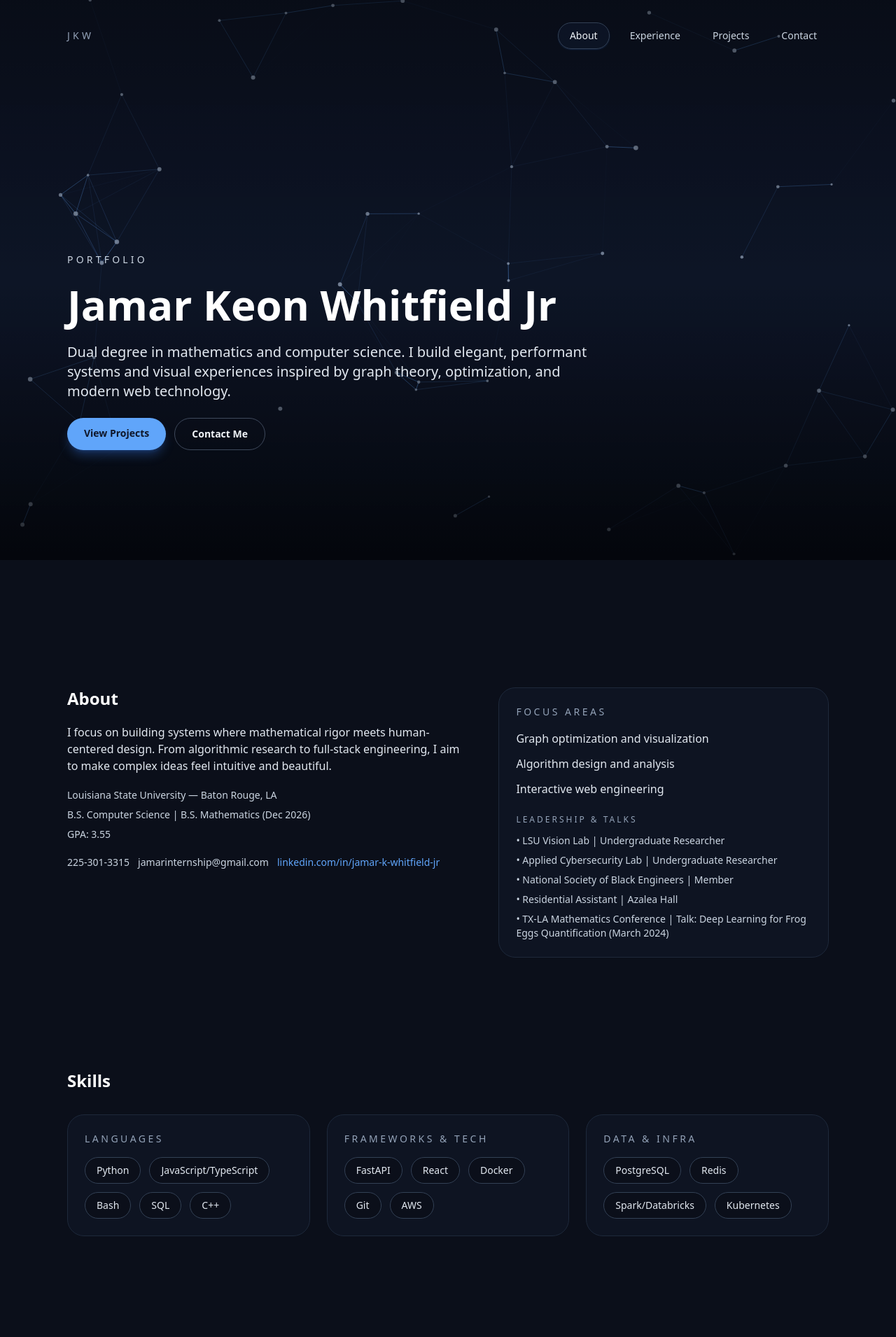
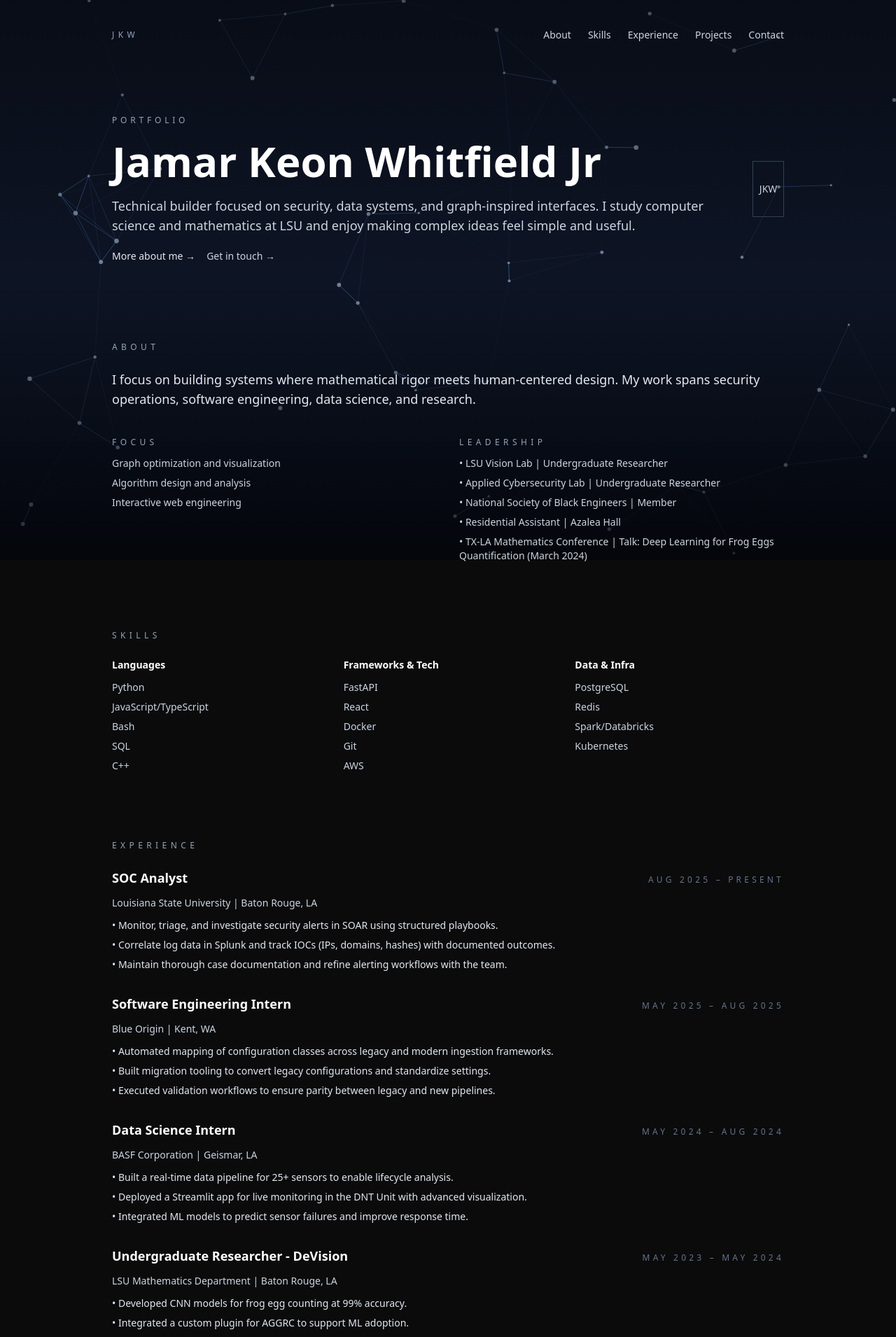
Before and after one commit to JamarWhitfield/portfolio-site, a Next.js app: page / in a window 1280 px wide. Shown: the top 1910 px of the page at 70% size. Built offline with nearby package versions, Linux system fonts and the light colour scheme.

Commit message:
Removed About Me Information

```diff
--- a/src/app/page.tsx
+++ b/src/app/page.tsx
@@ -109,106 +109,60 @@ export default function Home() {
 
   return (
     <main className="relative">
-      <header className="mx-auto w-full max-w-6xl px-8 py-8">
-        <nav className="flex items-center justify-between">
-          <span className="text-sm uppercase tracking-[0.3em] text-slate-400">JKW</span>
-          <div className="flex items-center gap-3 text-sm">
-            <a
-              href="#about"
-              className="group relative overflow-hidden rounded-full border border-slate-700 bg-slate-900/70 px-4 py-2 text-slate-100 shadow-sm shadow-blue-500/20 transition hover:-translate-y-0.5 hover:border-slate-500"
-            >
-              <span className="relative z-10">About</span>
-              <span className="absolute inset-0 -z-0 bg-gradient-to-r from-accent/30 via-transparent to-accent-2/30 opacity-0 transition group-hover:opacity-100" />
-            </a>
-            <a
-              href="#experience"
-              className="rounded-full border border-transparent px-4 py-2 text-slate-300 transition hover:border-slate-700 hover:text-white"
-            >
-              Experience
-            </a>
-            <a
-              href="#projects"
-              className="rounded-full border border-transparent px-4 py-2 text-slate-300 transition hover:border-slate-700 hover:text-white"
-            >
-              Projects
-            </a>
-            <a
-              href="#contact"
-              className="rounded-full border border-transparent px-4 py-2 text-slate-300 transition hover:border-slate-700 hover:text-white"
-            >
-              Contact
-            </a>
+      <header className="mx-auto w-full max-w-5xl px-8 py-10">
+        <nav className="flex flex-wrap items-center justify-between gap-4 text-sm text-slate-300">
+          <span className="text-xs uppercase tracking-[0.45em] text-slate-400">JKW</span>
+          <div className="flex flex-wrap items-center gap-6">
+            <a href="#about" className="transition hover:text-white">About</a>
+            <a href="#skills" className="transition hover:text-white">Skills</a>
+            <a href="#experience" className="transition hover:text-white">Experience</a>
+            <a href="#projects" className="transition hover:text-white">Projects</a>
+            <a href="#contact" className="transition hover:text-white">Contact</a>
           </div>
         </nav>
       </header>
-      <section className="mx-auto flex min-h-screen w-full max-w-6xl flex-col justify-center px-8 py-24">
-        <div className="max-w-3xl space-y-6">
-          <p className="text-sm uppercase tracking-[0.3em] text-slate-300">
-            Portfolio
-          </p>
+
+      <section className="mx-auto w-full max-w-5xl px-8 py-16">
+        <div className="flex flex-col-reverse items-start justify-between gap-10 md:flex-row md:items-center">
+          <div className="space-y-5">
+            <p className="text-xs uppercase tracking-[0.4em] text-slate-400">Portfolio</p>
             <h1 className="text-4xl font-semibold leading-tight text-white sm:text-6xl">
               Jamar Keon Whitfield Jr
             </h1>
-          <p className="text-lg text-slate-200 sm:text-xl">
-            Dual degree in mathematics and computer science. I build elegant, performant
-            systems and visual experiences inspired by graph theory, optimization, and
-            modern web technology.
+            <p className="text-lg text-slate-300">
+              Technical builder focused on security, data systems, and graph-inspired interfaces.
+              I study computer science and mathematics at LSU and enjoy making complex ideas
+              feel simple and useful.
             </p>
-          <div className="flex flex-wrap gap-3">
-            <a
-              href="#projects"
-              className="rounded-full bg-accent px-6 py-3 text-sm font-semibold text-slate-900 shadow-lg shadow-blue-500/30"
-            >
-              View Projects
-            </a>
-            <a
-              href="#contact"
-              className="rounded-full border border-slate-500/60 px-6 py-3 text-sm font-semibold text-slate-100"
-            >
-              Contact Me
-            </a>
+            <div className="flex flex-wrap items-center gap-4 text-sm text-slate-300">
+              <a href="#about" className="text-accent transition hover:text-white">More about me →</a>
+              <a href="#contact" className="transition hover:text-white">Get in touch →</a>
+            </div>
+          </div>
+          <div className="flex h-20 w-20 items-center justify-center border border-slate-700 text-sm text-slate-300">
+            JKW
           </div>
         </div>
       </section>
 
-      <section id="about" className="mx-auto w-full max-w-6xl px-8 py-20">
-        <div className="grid gap-10 md:grid-cols-[1.1fr_0.9fr]">
-          <div className="space-y-5">
-            <h2 className="text-2xl font-semibold">About</h2>
-            <p className="text-slate-200">
-              I focus on building systems where mathematical rigor meets human-centered
-              design. From algorithmic research to full-stack engineering, I aim to make
-              complex ideas feel intuitive and beautiful.
+      <section id="about" className="mx-auto w-full max-w-5xl px-8 py-12">
+        <h2 className="text-xs uppercase tracking-[0.45em] text-slate-400">About</h2>
+        <div className="mt-6 space-y-6 text-slate-200">
+          <p className="text-lg">
+            I focus on building systems where mathematical rigor meets human-centered design.
+            My work spans security operations, software engineering, data science, and research.
           </p>
-            <div className="space-y-2 text-sm text-slate-300">
-              <p>Louisiana State University — Baton Rouge, LA</p>
-              <p>B.S. Computer Science | B.S. Mathematics (Dec 2026)</p>
-              <p>GPA: 3.55</p>
-            </div>
-            <div className="flex flex-wrap gap-3 text-sm text-slate-300">
-              <span>225-301-3315</span>
-              <span>jamarinternship@gmail.com</span>
-              <a
-                href="https://www.linkedin.com/in/jamar-k-whitfield-jr/"
-                className="text-accent hover:text-white"
-              >
-                linkedin.com/in/jamar-k-whitfield-jr
-              </a>
-            </div>
-          </div>
-          <div className="rounded-3xl border border-slate-800 bg-surface-2/70 p-6">
-            <h3 className="text-sm uppercase tracking-[0.25em] text-slate-400">
-              Focus Areas
-            </h3>
-            <ul className="mt-4 space-y-3 text-slate-200">
+          <div className="grid gap-8 pt-4 md:grid-cols-2">
+            <div className="text-sm text-slate-300">
+              <p className="text-xs uppercase tracking-[0.45em] text-slate-400">Focus</p>
+              <ul className="mt-3 space-y-2">
                 <li>Graph optimization and visualization</li>
                 <li>Algorithm design and analysis</li>
                 <li>Interactive web engineering</li>
               </ul>
-            <div className="mt-6 text-sm text-slate-300">
-              <p className="text-xs uppercase tracking-[0.25em] text-slate-400">
-                Leadership & Talks
-              </p>
+            </div>
+            <div className="text-sm text-slate-300">
+              <p className="text-xs uppercase tracking-[0.45em] text-slate-400">Leadership</p>
               <ul className="mt-3 space-y-2">
                 {leadership.map((item) => (
                   <li key={item}>• {item}</li>
@@ -219,65 +173,49 @@ export default function Home() {
         </div>
       </section>
 
-      <section className="mx-auto w-full max-w-6xl px-8 py-20">
-        <h2 className="text-2xl font-semibold">Skills</h2>
-        <div className="mt-8 grid gap-6 md:grid-cols-3">
-          <div className="rounded-3xl border border-slate-800 bg-surface-2/70 p-6">
-            <h3 className="text-sm uppercase tracking-[0.25em] text-slate-400">Languages</h3>
-            <div className="mt-4 flex flex-wrap gap-3">
+      <section id="skills" className="mx-auto w-full max-w-5xl px-8 py-12">
+        <h2 className="text-xs uppercase tracking-[0.45em] text-slate-400">Skills</h2>
+        <div className="mt-6 grid gap-8 md:grid-cols-3">
+          <div>
+            <h3 className="text-sm font-semibold text-white">Languages</h3>
+            <ul className="mt-3 space-y-2 text-sm text-slate-300">
               {skills.languages.map((skill) => (
-                <span
-                  key={skill}
-                  className="rounded-full border border-slate-700 bg-surface px-4 py-2 text-sm text-slate-200"
-                >
-                  {skill}
-                </span>
+                <li key={skill}>{skill}</li>
               ))}
+            </ul>
           </div>
+          <div>
+            <h3 className="text-sm font-semibold text-white">Frameworks & Tech</h3>
+            <ul className="mt-3 space-y-2 text-sm text-slate-300">
+              {skills.frameworks.map((skill) => (
+                <li key={skill}>{skill}</li>
+              ))}
+            </ul>
           </div>
-          <div className="rounded-3xl border border-slate-800 bg-surface-2/70 p-6">
-            <h3 className="text-sm uppercase tracking-[0.25em] text-slate-400">Frameworks & Tech</h3>
-            <div className="mt-4 flex flex-wrap gap-3">
-              {skills.frameworks.map((skill) => (
-                <span
-                  key={skill}
-                  className="rounded-full border border-slate-700 bg-surface px-4 py-2 text-sm text-slate-200"
-                >
-                  {skill}
-                </span>
+          <div>
+            <h3 className="text-sm font-semibold text-white">Data & Infra</h3>
+            <ul className="mt-3 space-y-2 text-sm text-slate-300">
+              {skills.data.map((skill) => (
+                <li key={skill}>{skill}</li>
               ))}
-            </div>
-          </div>
-          <div className="rounded-3xl border border-slate-800 bg-surface-2/70 p-6">
-            <h3 className="text-sm uppercase tracking-[0.25em] text-slate-400">Data & Infra</h3>
-            <div className="mt-4 flex flex-wrap gap-3">
-              {skills.data.map((skill) => (
-                <span
-                  key={skill}
-                  className="rounded-full border border-slate-700 bg-surface px-4 py-2 text-sm text-slate-200"
-                >
-                  {skill}
-                </span>
-              ))}
-            </div>
+            </ul>
           </div>
         </div>
       </section>
 
-      <section id="experience" className="mx-auto w-full max-w-6xl px-8 py-20 overflow-visible">
-        <h2 className="text-3xl font-semibold">Experience</h2>
-        <div className="mt-8 -mx-8 flex gap-6 overflow-x-auto px-8 pb-6 snap-x snap-mandatory">
+      <section id="experience" className="mx-auto w-full max-w-5xl px-8 py-12">
+        <h2 className="text-xs uppercase tracking-[0.45em] text-slate-400">Experience</h2>
+        <div className="mt-6 space-y-8">
           {experience.map((item) => (
-            <article
-              key={`${item.role}-${item.org}`}
-              className="min-w-[280px] snap-start rounded-3xl border border-slate-800 bg-surface-2/70 p-6 sm:min-w-[360px] md:min-w-[420px]"
-            >
-              <p className="text-sm uppercase tracking-[0.2em] text-slate-400">
+            <article key={`${item.role}-${item.org}`} className="space-y-3">
+              <div className="flex flex-wrap items-baseline justify-between gap-2">
+                <h3 className="text-lg font-semibold text-white">{item.role}</h3>
+                <span className="text-xs uppercase tracking-[0.35em] text-slate-500">
                   {item.period}
-              </p>
-              <h3 className="mt-3 text-2xl font-semibold text-white">{item.role}</h3>
-              <p className="text-base text-slate-200">{item.org}</p>
-              <ul className="mt-4 space-y-3 text-base text-slate-200">
+                </span>
+              </div>
+              <p className="text-sm text-slate-300">{item.org}</p>
+              <ul className="space-y-2 text-sm text-slate-200">
                 {item.highlights.map((highlight) => (
                   <li key={highlight}>• {highlight}</li>
                 ))}
@@ -287,36 +225,31 @@ export default function Home() {
         </div>
       </section>
 
-      <section id="projects" className="mx-auto w-full max-w-6xl px-8 py-20">
-        <h2 className="text-2xl font-semibold">Selected Projects</h2>
-        <div className="mt-8 grid gap-6 md:grid-cols-3">
+      <section id="projects" className="mx-auto w-full max-w-5xl px-8 py-12">
+        <h2 className="text-xs uppercase tracking-[0.45em] text-slate-400">Highlighted Projects</h2>
+        <div className="mt-6 space-y-6">
           {projects.map((project) => (
-            <article
-              key={project.title}
-              className="rounded-3xl border border-slate-800 bg-surface-2/70 p-6"
-            >
+            <article key={project.title} className="space-y-2">
               <h3 className="text-lg font-semibold text-white">{project.title}</h3>
-              <p className="mt-3 text-sm text-slate-300">{project.description}</p>
-              <button className="mt-6 text-sm font-semibold text-accent">Learn more</button>
+              <p className="text-sm text-slate-300">{project.description}</p>
+              <button className="text-sm font-semibold text-accent">Learn more →</button>
             </article>
           ))}
         </div>
       </section>
 
-      <section id="contact" className="mx-auto w-full max-w-6xl px-8 py-20">
-        <div className="rounded-3xl border border-slate-800 bg-surface-2/80 p-8">
-          <div className="max-w-2xl">
-            <h2 className="text-2xl font-semibold">Contact</h2>
-            <p className="mt-3 text-slate-300">
+      <section id="contact" className="mx-auto w-full max-w-5xl px-8 py-12">
+        <h2 className="text-xs uppercase tracking-[0.45em] text-slate-400">Contact</h2>
+        <div className="mt-6 space-y-6">
+          <p className="text-lg text-slate-200">
             Send a message for collaborations, internship opportunities, or software engineering roles.
           </p>
-          </div>
-          <div className="mt-6 flex flex-wrap gap-4 text-sm text-slate-300">
+          <div className="flex flex-wrap gap-4 text-sm text-slate-300">
             <a
               href="https://www.linkedin.com/in/jamar-k-whitfield-jr/"
               target="_blank"
               rel="noreferrer"
-              className="inline-flex items-center gap-2 rounded-full border border-slate-700 bg-surface-2/70 px-4 py-2 transition hover:border-slate-500 hover:text-white"
+              className="inline-flex items-center gap-2 border border-slate-700 px-4 py-2 transition hover:border-slate-500 hover:text-white"
             >
               <svg aria-hidden="true" viewBox="0 0 24 24" className="h-4 w-4 fill-current">
                 <path d="M4.98 3.5a2.5 2.5 0 1 0 0 5 2.5 2.5 0 0 0 0-5ZM3 9h4v12H3V9Zm7 0h3.6v1.7h.05c.5-.9 1.75-1.85 3.6-1.85 3.85 0 4.55 2.4 4.55 5.55V21h-4v-5.2c0-1.25-.02-2.85-1.75-2.85-1.75 0-2 1.35-2 2.75V21h-4V9Z" />
@@ -327,7 +260,7 @@ export default function Home() {
               href="https://github.com/JamarWhitfield"
               target="_blank"
               rel="noreferrer"
-              className="inline-flex items-center gap-2 rounded-full border border-slate-700 bg-surface-2/70 px-4 py-2 transition hover:border-slate-500 hover:text-white"
+              className="inline-flex items-center gap-2 border border-slate-700 px-4 py-2 transition hover:border-slate-500 hover:text-white"
             >
               <svg aria-hidden="true" viewBox="0 0 24 24" className="h-4 w-4 fill-current">
                 <path d="M12 .5C5.65.5.5 5.65.5 12c0 5.1 3.3 9.4 7.9 10.9.6.1.8-.25.8-.6v-2.1c-3.2.7-3.9-1.4-3.9-1.4-.5-1.2-1.2-1.5-1.2-1.5-1-.7.1-.7.1-.7 1.1.1 1.7 1.2 1.7 1.2 1 .1.8 1.9 2.7 2.1.1-.8.4-1.3.7-1.6-2.6-.3-5.3-1.3-5.3-5.9 0-1.3.5-2.4 1.2-3.2-.1-.3-.5-1.5.1-3.1 0 0 1-.3 3.3 1.2 1-.3 2-.4 3-.4s2 .1 3 .4c2.3-1.5 3.3-1.2 3.3-1.2.6 1.6.2 2.8.1 3.1.8.8 1.2 1.9 1.2 3.2 0 4.6-2.8 5.6-5.4 5.9.4.4.8 1.1.8 2.2v3.2c0 .3.2.7.8.6 4.6-1.5 7.9-5.8 7.9-10.9C23.5 5.65 18.35.5 12 .5Z" />
@@ -336,7 +269,7 @@ export default function Home() {
             </a>
             <a
               href="mailto:jamarinternship@gmail.com"
-              className="inline-flex items-center gap-2 rounded-full border border-slate-700 bg-surface-2/70 px-4 py-2 transition hover:border-slate-500 hover:text-white"
+              className="inline-flex items-center gap-2 border border-slate-700 px-4 py-2 transition hover:border-slate-500 hover:text-white"
             >
               <svg aria-hidden="true" viewBox="0 0 24 24" className="h-4 w-4 fill-current">
                 <path d="M4 5h16a2 2 0 0 1 2 2v10a2 2 0 0 1-2 2H4a2 2 0 0 1-2-2V7a2 2 0 0 1 2-2Zm0 2v.5l8 5 8-5V7H4Zm16 10V9.6l-7.4 4.6a1 1 0 0 1-1.2 0L4 9.6V17h16Z" />
@@ -344,11 +277,7 @@ export default function Home() {
               Email
             </a>
           </div>
-          <form
-            ref={formRef}
-            className="mt-8 grid gap-4"
-            onSubmit={handleSubmit}
-          >
+          <form ref={formRef} className="grid gap-4" onSubmit={handleSubmit}>
             <input type="hidden" name="access_key" value="49cd1fe2-5206-46db-a18d-48362a69afe2" />
             <div className="grid gap-4 md:grid-cols-2">
               <label className="flex flex-col gap-2 text-sm text-slate-300">
@@ -356,7 +285,7 @@ export default function Home() {
                 <input
                   name="name"
                   required
-                  className="rounded-2xl border border-slate-700 bg-surface px-4 py-3 text-base text-white outline-none ring-accent/40 focus:ring"
+                  className="border border-slate-700 bg-transparent px-4 py-3 text-base text-white outline-none ring-accent/40 focus:ring"
                   placeholder="Your name"
                 />
               </label>
@@ -365,7 +294,7 @@ export default function Home() {
                 <input
                   name="subject"
                   required
-                  className="rounded-2xl border border-slate-700 bg-surface px-4 py-3 text-base text-white outline-none ring-accent/40 focus:ring"
+                  className="border border-slate-700 bg-transparent px-4 py-3 text-base text-white outline-none ring-accent/40 focus:ring"
                   placeholder="Subject"
                 />
               </label>
@@ -376,18 +305,18 @@ export default function Home() {
                 name="message"
                 required
                 rows={5}
-                className="rounded-2xl border border-slate-700 bg-surface px-4 py-3 text-base text-white outline-none ring-accent/40 focus:ring"
+                className="border border-slate-700 bg-transparent px-4 py-3 text-base text-white outline-none ring-accent/40 focus:ring"
                 placeholder="Write your message..."
               />
             </label>
             <button
               type="submit"
-              className="mt-2 w-fit rounded-full bg-accent-2 px-6 py-3 text-sm font-semibold text-slate-900 disabled:cursor-not-allowed disabled:opacity-70"
+              className="w-fit text-sm font-semibold text-accent disabled:cursor-not-allowed disabled:opacity-70"
               disabled={formStatus === "sending"}
             >
-              {formStatus === "sending" ? "Sending..." : "Send Message"}
+              {formStatus === "sending" ? "Sending..." : "Send Message →"}
             </button>
-            <p className="text-sm text-slate-300" aria-live="polite">
+            <p className="text-sm text-slate-400" aria-live="polite">
               {formStatus === "success" && "Message sent. I’ll get back to you soon."}
               {formStatus === "error" && "Something went wrong. Please try again."}
             </p>
@@ -395,8 +324,8 @@ export default function Home() {
         </div>
       </section>
 
-      <footer className="mx-auto w-full max-w-6xl px-8 pb-12 text-sm text-slate-500">
-        Built with graph-inspired motion and modern web tooling.
+      <footer className="mx-auto w-full max-w-5xl px-8 pb-12 text-xs uppercase tracking-[0.35em] text-slate-500">
+        2026 © JKW
       </footer>
     </main>
   );
--- a/tailwind.config.ts
+++ b/tailwind.config.ts
@@ -9,10 +9,10 @@ const config: Config = {
   theme: {
     extend: {
       colors: {
-        "surface": "#0b0f1a",
-        "surface-2": "#111827",
-        "accent": "#60a5fa",
-        "accent-2": "#22d3ee"
+        "surface": "#0b0b0c",
+        "surface-2": "#111113",
+        "accent": "#e5e7eb",
+        "accent-2": "#cbd5f5"
       }
     }
   },
```
Lines whose indentation alone changed are shown as unchanged.
